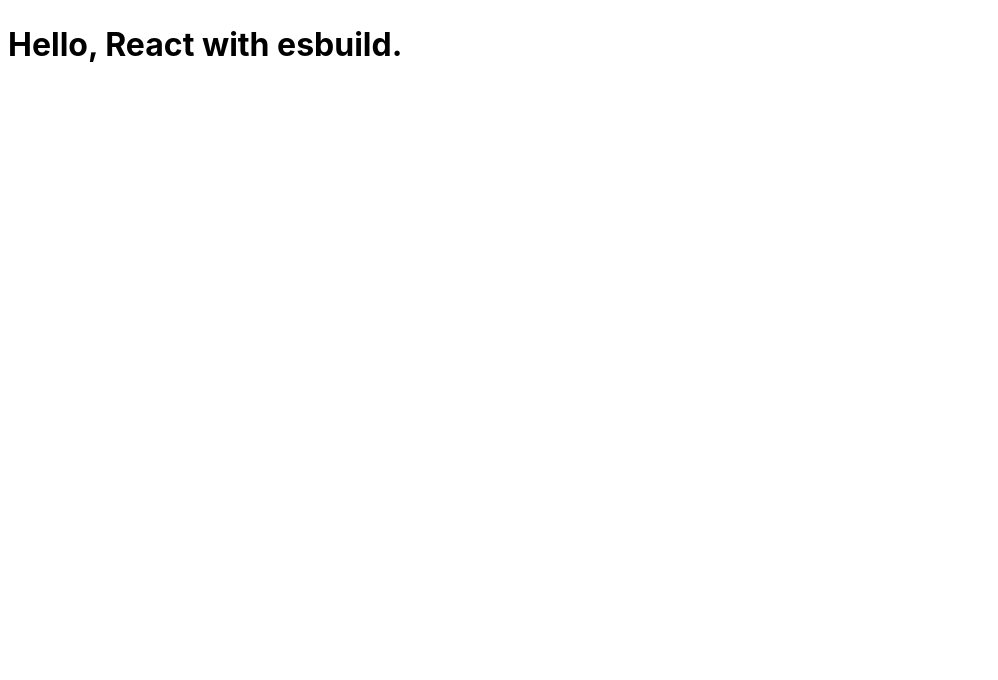
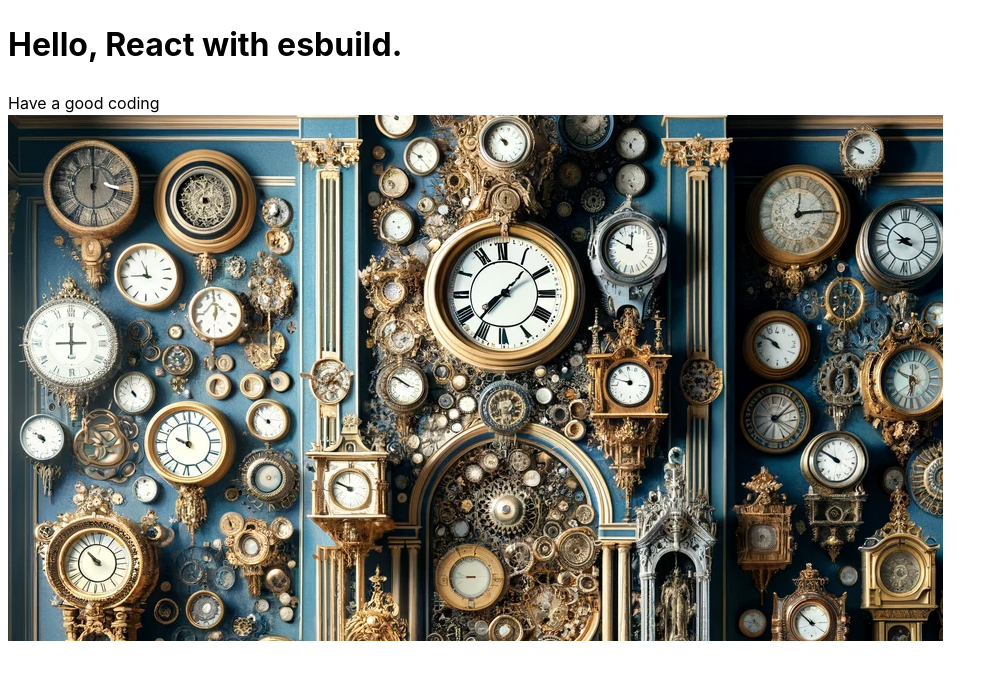
Before and after one commit to bennykim/esbuild-bundle-lite, a React app: page / in a window 1280 px wide. Shown: the top 680 px of the page, without its empty margins (0-998 px from the left). Built offline with nearby package versions, Linux system fonts and the light colour scheme.

Commit message:
feat: Modify esbuild plugin alias config and add usage examples

```diff
--- a/esbuild/plugins/aliasConfig.js
+++ b/esbuild/plugins/aliasConfig.js
@@ -1,7 +1,10 @@
 const { aliasPath } = require("esbuild-plugin-alias-path");
+const path = require("path");
 
 const aliasConfig = aliasPath({
-  alias: { "@/": "./src/" },
+  alias: {
+    "@/*": path.resolve(__dirname, "../../src/"),
+  },
 });
 
 module.exports = aliasConfig;
--- a/package.json
+++ b/package.json
@@ -14,6 +14,7 @@
     "esbuild": "^0.19.7",
     "esbuild-plugin-alias-path": "^2.0.2",
     "fs-extra": "^11.1.1",
+    "path": "^0.12.7",
     "typescript": "^5.2.2"
   },
   "dependencies": {
--- a/src/App.tsx
+++ b/src/App.tsx
@@ -1,5 +1,13 @@
+import Text from "@/components/Text";
+
 const App = () => {
-  return <h1>Hello, React with esbuild.</h1>;
+  return (
+    <div>
+      <h1>Hello, React with esbuild.</h1>
+      <Text title="Have a good coding" />
+      <img src="/assets/clock.png" />
+    </div>
+  );
 };
 
 export default App;
--- /dev/null
+++ b/src/components/Text.tsx
@@ -0,0 +1,9 @@
+import React from "react";
+
+type TextProps = { title: string };
+
+const Text: React.FC<TextProps> = ({ title }) => {
+  return <div>{title}</div>;
+};
+
+export default Text;
--- /dev/null
+++ b/src/types.d.ts
@@ -0,0 +1,4 @@
+declare module "*.png" {
+  const value: string;
+  export default value;
+}
--- a/tsconfig.json
+++ b/tsconfig.json
@@ -19,6 +19,11 @@
     "outDir": "./dist",
     "strict": true,
     "esModuleInterop": true,
+    "paths": {
+      "@/*": [
+        "./src/*"
+      ]
+    }
   },
   "include": [
     "src/**/*.ts",
```
Also changed, not shown: public/assets/clock.png (added), 1 other file (tests, documents, lock files or other folders).
